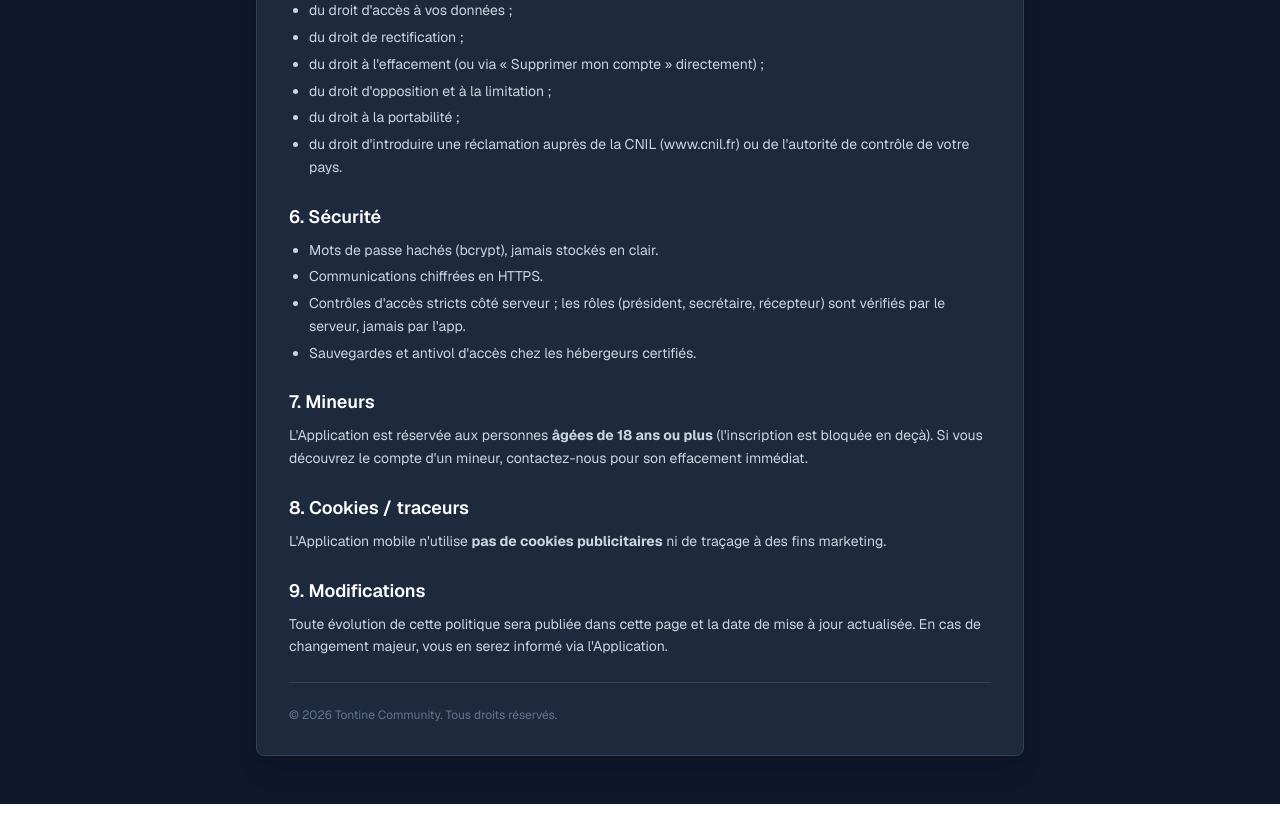
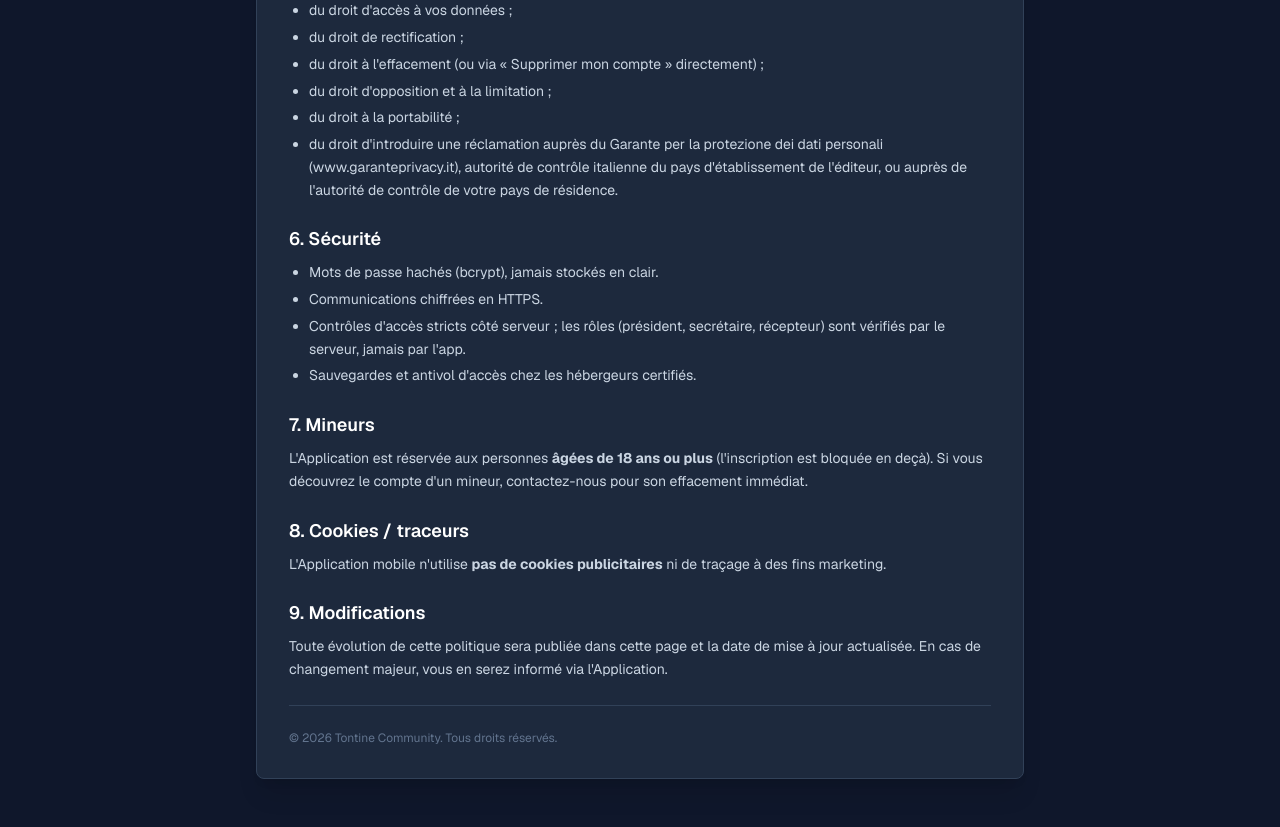
Before and after one commit to phelouzat3-glitch/phelouzat-fullstack, a Next.js app: page /privacy-my-app in a window 1280 px wide. Shown: the part 1940-2767 px from the top of the page. Before the commit the page ends 2744 px from the top, so only its background shows below. Built offline with nearby package versions, Linux system fonts and the light colour scheme.

Commit message:
Privacy: autorite de controle italienne (Garante) pour l'editeur etabli en Italie

```diff
--- a/src/app/privacy-my-app/page.tsx
+++ b/src/app/privacy-my-app/page.tsx
@@ -117,7 +117,7 @@ export default function PrivacyPolicy() {
     "du droit à l'effacement (ou via « Supprimer mon compte » directement) ;",
     "du droit d'opposition et à la limitation ;",
     "du droit à la portabilité ;",
-    "du droit d'introduire une réclamation auprès de la CNIL (www.cnil.fr) ou de l'autorité de contrôle de votre pays.",
+    "du droit d'introduire une réclamation auprès du Garante per la protezione dei dati personali (www.garanteprivacy.it), autorité de contrôle italienne du pays d'établissement de l'éditeur, ou auprès de l'autorité de contrôle de votre pays de résidence.",
   ];
 
   const security = [
```
